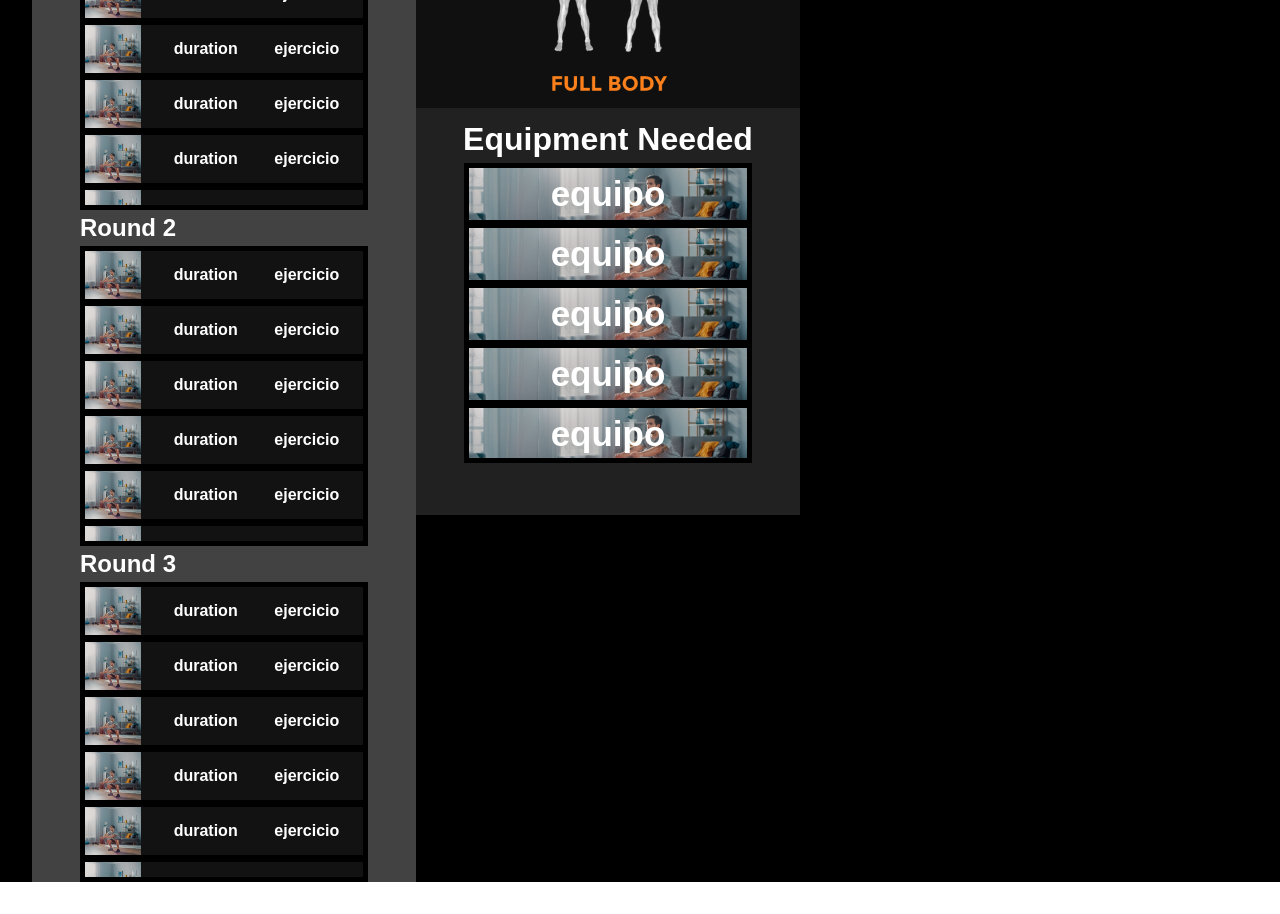
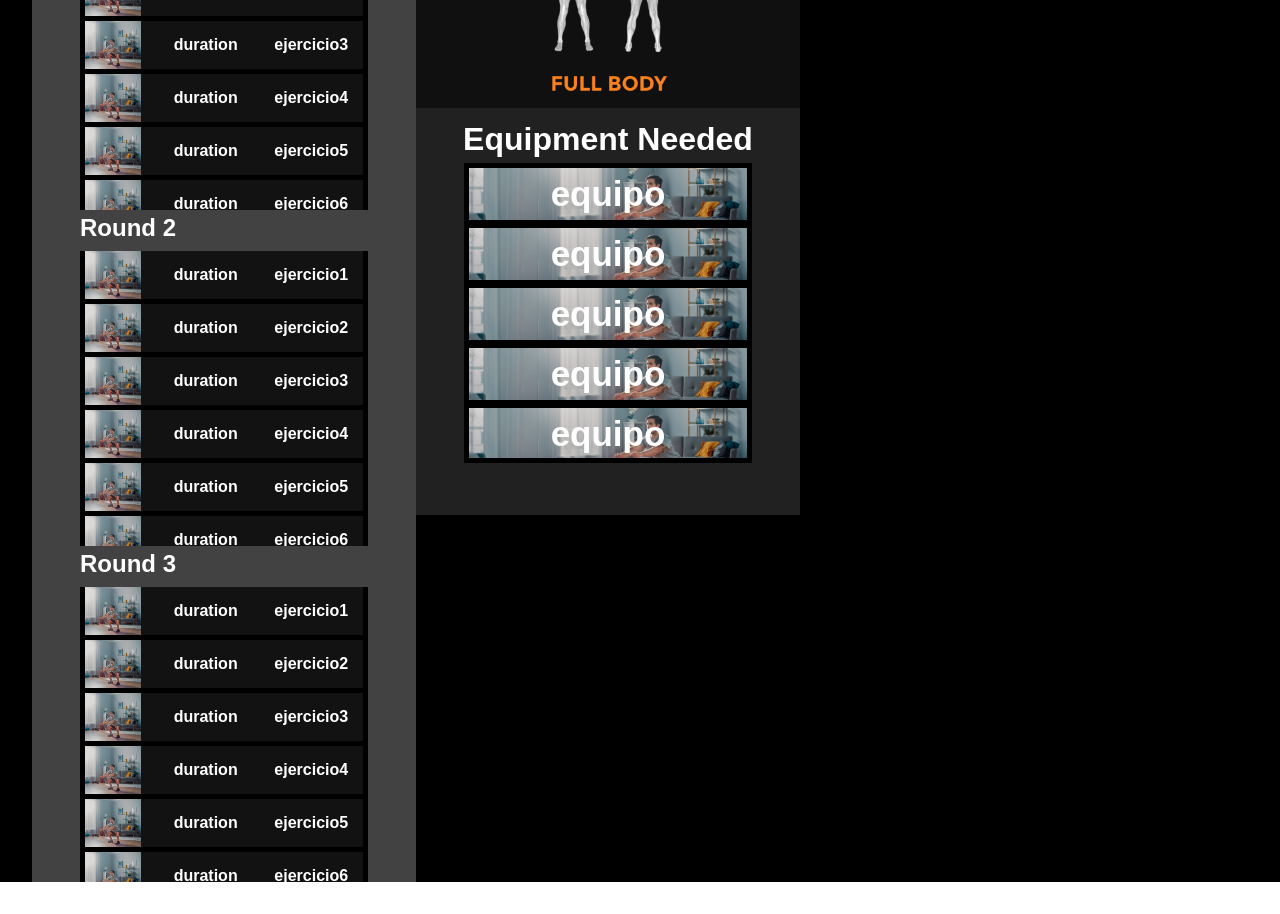
Before and after one commit to gonzaloarca/routina-web, a Vue app in the folder routina/: page /routine in a window 1280 px wide. Shown: the part 680-1594 px from the top of the page. Built offline with nearby package versions, Linux system fonts and the light colour scheme.

Commit message:
scroller animation swap fixed

```diff
--- a/routina/src/components/ExerciseList.vue
+++ b/routina/src/components/ExerciseList.vue
@@ -1,16 +1,14 @@
 <template>
-  <v-virtual-scroll
-    :items="exercises"
-    :height="height"
-    :item-height="itemHeight"
-    class="scroller"
-  >
-    <template v-slot="{ item }">
-      <v-list-item class="item" :key="rerender">
+  <div class="scroller-container">
+    <div class="scroller">
+      <transition-group name="swap" tag="div">
+        <v-list-item v-for="item in exercises" class="item" :key="item.name">
           <v-row class="excercise-row">
-          <v-col class="ma-0 pa-0"><img src="../assets/routine1.jpg" /></v-col>
+            <v-col class="ma-0 pa-0"
+              ><img src="../assets/routine1.jpg"
+            /></v-col>
             <v-col> duration </v-col>
-          <v-col> {{ item }} </v-col>
+            <v-col> {{ item.name }} </v-col>
             <v-col v-if="editable" class="editable ma-0 pa-0">
               <v-btn x-small class="ma-0 pa-0" icon
                 ><v-icon class="ma-0 pa-0">mdi-pencil</v-icon></v-btn
@@ -24,8 +22,9 @@
             </v-col>
           </v-row>
         </v-list-item>
-    </template>
-  </v-virtual-scroll>
+      </transition-group>
+    </div>
+  </div>
 </template>
 
 <script>
@@ -46,18 +45,38 @@ export default {
     async swapUp(item) {
       let actualIndex = this.exercises.indexOf(item);
       await this.$emit("swap-up", actualIndex);
-      this.rerender--;
+      item.rerender--;
     },
     async swapDown(item) {
       let actualIndex = this.exercises.indexOf(item);
       await this.$emit("swap-down", actualIndex);
-      this.rerender++;
+      item.rerender++;
     },
   },
 };
 </script>
 
 <style scoped lang="scss">
+.swap-move {
+  transition: transform 0.3s;
+}
+
+// .fade-enter-active{
+//   transition: all 0.5s;
+// }
+// .fade-enter{
+//   opacity: 0;
+//   //transform:translateX(-1000px);
+// }
+
+.scroller-container{
+  position: relative;
+  height: 100%;
+  width: 100%;
+  overflow-x:hidden;
+  overflow-y: scroll ;
+}
+
 .scroller {
   background-color: black !important;
   border-bottom: 5px solid black;
--- a/routina/src/views/EditRoutine.vue
+++ b/routina/src/views/EditRoutine.vue
@@ -28,8 +28,9 @@
             <v-tab-item
               v-for="round in routineData.rounds"
               :key="round.id"
-              class=" mx-2"
+              class="mx-2"
             >
+              <div style="height: 300px">
                 <ExerciseList
                   itemHeight="55"
                   height="300"
@@ -37,24 +38,20 @@
                   v-on:swap-up="(index) => swapUp(index, round)"
                   v-on:swap-down="(index) => swapDown(index, round)"
                   :exercises="round"
-
                 />
+              </div>
               <div class="py-4">
-              <v-btn
-                tile
-                x-large
-                block
-                class=" primary black--text"
+                <v-btn tile x-large block class="primary black--text"
                   >+ Add Exercise</v-btn
                 >
               </div>
             </v-tab-item>
           </v-tabs-items>
-
         </div>
         <div class="mx-2">
           <v-btn tile x-large block class="my-4 black white--text"
-            >+ Add Round</v-btn>
+            >+ Add Round</v-btn
+          >
         </div>
       </v-col>
       <v-col class="more-info">
@@ -95,37 +92,34 @@ export default {
         name: "Routine 1",
         rounds: [
           [
-            "ejercicio1",
-            "ejercicio2",
-            "ejercicio3",
-            "ejercicio4",
-            "ejercicio5",
-            "ejercicio6",
-            "ejercicio7",
-            "ejercicio8",
-            "ejercicio9",
+            { name: "ejercicio1" },
+            { name: "ejercicio2" },
+            { name: "ejercicio3" },
+            { name: "ejercicio4" },
+            { name: "ejercicio5" },
+            { name: "ejercicio6" },
+            { name: "ejercicio7" },
+            { name: "ejercicio8" },
           ],
           [
-            "ejercicio1",
-            "ejercicio2",
-            "ejercicio3",
-            "ejercicio4",
-            "ejercicio5",
-            "ejercicio6",
-            "ejercicio7",
-            "ejercicio8",
-            "ejercicio9",
+            { name: "ejercicio1" },
+            { name: "ejercicio2" },
+            { name: "ejercicio3" },
+            { name: "ejercicio4" },
+            { name: "ejercicio5" },
+            { name: "ejercicio6" },
+            { name: "ejercicio7" },
+            { name: "ejercicio8" },
           ],
           [
-            "ejercicio1",
-            "ejercicio2",
-            "ejercicio3",
-            "ejercicio4",
-            "ejercicio5",
-            "ejercicio6",
-            "ejercicio7",
-            "ejercicio8",
-            "ejercicio9",
+            { name: "ejercicio1" },
+            { name: "ejercicio2" },
+            { name: "ejercicio3" },
+            { name: "ejercicio4" },
+            { name: "ejercicio5" },
+            { name: "ejercicio6" },
+            { name: "ejercicio7" },
+            { name: "ejercicio8" },
           ],
         ],
         equipments: [
@@ -155,9 +149,9 @@ export default {
       }
     },
     swap(id1, id2, elements) {
-      let aux = elements[id1];
-      elements[id1] = elements[id2];
-      elements[id2] = aux;
+      let aux = elements[id1].name;
+      elements[id1].name = elements[id2].name;
+      elements[id2].name = aux;
     },
   },
 };
@@ -260,8 +254,6 @@ export default {
   background-color: black !important;
 }
 
-
-
 .additional-information {
   background-color: rgb(33, 33, 33);
   img {
--- a/routina/src/views/Routine.vue
+++ b/routina/src/views/Routine.vue
@@ -83,19 +83,15 @@
             Exercise List
           </h1>
 
-          <div class="mx-12 list-container">
-            <h2>Round 1</h2>
-            <ExerciseList itemHeight="55" height="300" :exercises="exercises" />
-          </div>
-
-          <div class="mx-12 list-container">
-            <h2>Round 2</h2>
-            <ExerciseList itemHeight="55" height="300" :exercises="exercises" />
-          </div>
-
-          <div class="mx-12 list-container">
-            <h2>Round 3</h2>
-            <ExerciseList itemHeight="55" height="300" :exercises="exercises" />
+          <div
+            v-for="round in rounds"
+            :key="round.id"
+            class="mx-12 list-container"
+          >
+            <h2>Round {{ rounds.indexOf(round) + 1 }}</h2>
+            <div style="height: 300px">
+              <ExerciseList itemHeight="55" height="300" :exercises="round" />
+            </div>
           </div>
         </div>
       </v-col>
@@ -130,16 +126,37 @@ export default {
   components: { DifficultyLevel, ExerciseList, EquipmentNeeded },
   data() {
     return {
-      exercises: [
-        "ejercicio",
-        "ejercicio",
-        "ejercicio",
-        "ejercicio",
-        "ejercicio",
-        "ejercicio",
-        "ejercicio",
-        "ejercicio",
-        "ejercicio",
+      rounds: [
+        [
+          { name: "ejercicio1" },
+          { name: "ejercicio2" },
+          { name: "ejercicio3" },
+          { name: "ejercicio4" },
+          { name: "ejercicio5" },
+          { name: "ejercicio6" },
+          { name: "ejercicio7" },
+          { name: "ejercicio8" },
+        ],
+        [
+          { name: "ejercicio1" },
+          { name: "ejercicio2" },
+          { name: "ejercicio3" },
+          { name: "ejercicio4" },
+          { name: "ejercicio5" },
+          { name: "ejercicio6" },
+          { name: "ejercicio7" },
+          { name: "ejercicio8" },
+        ],
+        [
+          { name: "ejercicio1" },
+          { name: "ejercicio2" },
+          { name: "ejercicio3" },
+          { name: "ejercicio4" },
+          { name: "ejercicio5" },
+          { name: "ejercicio6" },
+          { name: "ejercicio7" },
+          { name: "ejercicio8" },
+        ],
       ],
       equipments: [
         "equipo",
```
Lines whose indentation alone changed are shown as unchanged.
